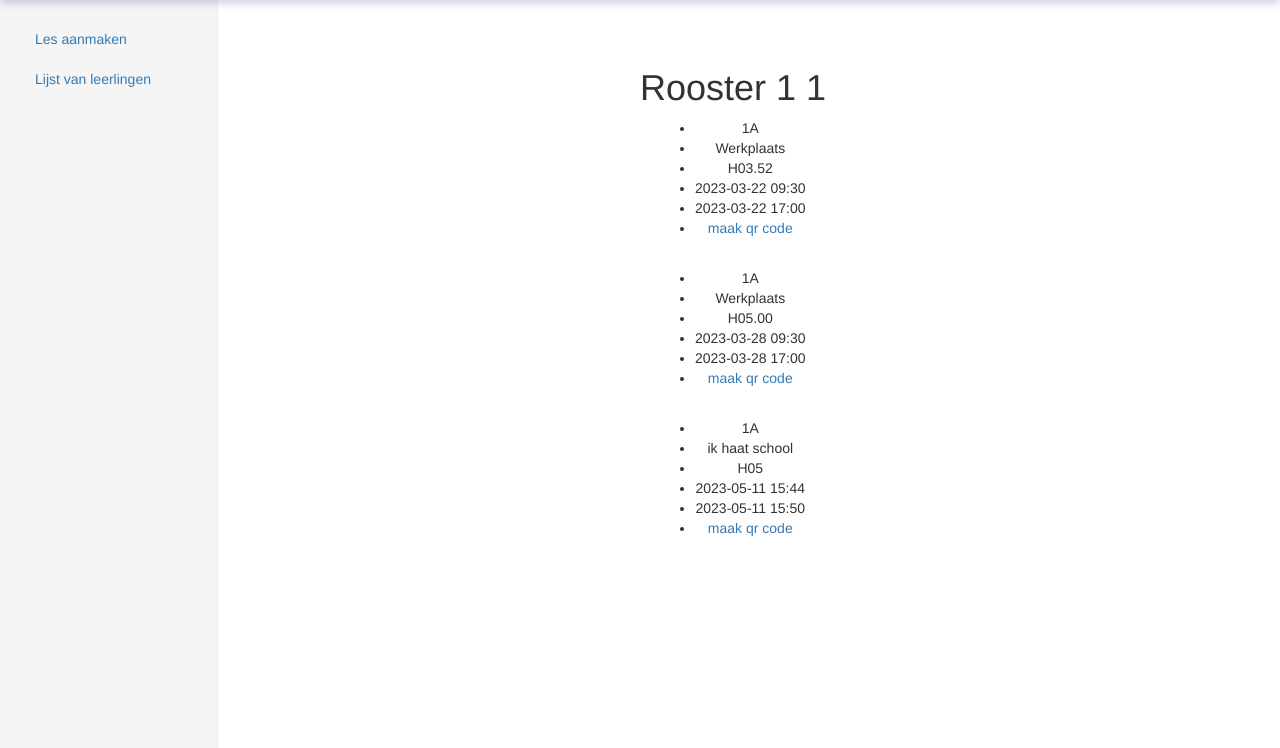
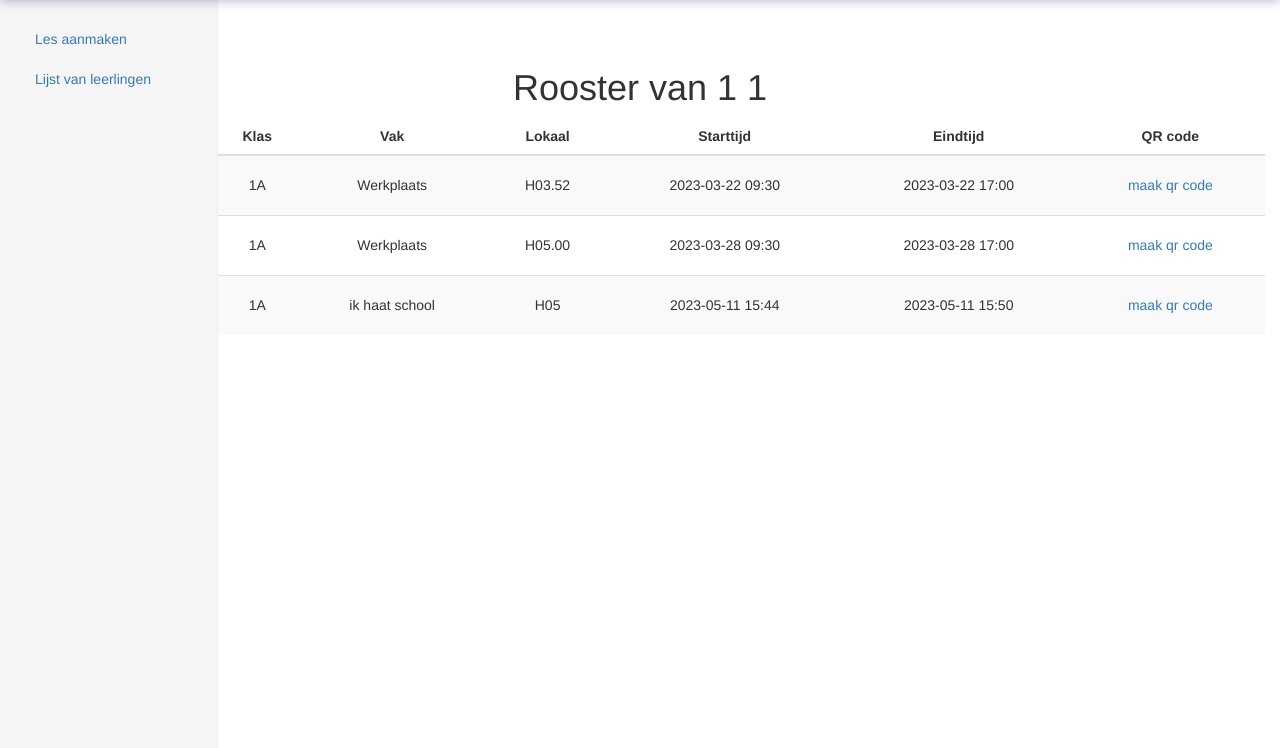
Before and after one commit to Danny-1053784/Week3-API-Security, a Flask app: page /admin in a window 1280 px wide; the page is wider, and only the part inside the window is pictured. Shown: the part 52-800 px from the top of that part. Run offline with Flask 3, Linux system fonts and the light colour scheme; a user stored in the database is signed in; data comes from the database, SQL or seed files in the repository; some libraries are stand-ins or nearby versions.

Commit message:
Update CSS dashboard admin

```diff
--- a/static/dashboard.css
+++ b/static/dashboard.css
@@ -120,14 +120,119 @@ body {
       }
 .col-lg-6{
 
+    width: 100% !important;
+    border-collapse: separate;
+    border-spacing: 5em;
+
+}
+/* h1.display-5.fw-bold {
+  text-align: justify;
+  margin-left: 50%;
+} */
+table#student_rooster_info ul {
+  padding-bottom: 20px;
+  list-style-type: none;
+  padding: 10px 19px 19px 19px;
+  background-color: #d30f4d11;
+}
+table#student_rooster_info {
+  margin: 0 auto;
+}
+table#student_rooster_info ul li {
+  display: inline-block;
+  margin-right: 20px;
+  font-size: 14px;
+  font-weight: 600;
+  color: #000;
+}
+table#student_rooster_info ul li span {
+  font-weight: 400;
+  color: #000;
+}
+table#student_rooster_info ul li a {
+  color: #000;
+}
+table#student_rooster_info ul li a:hover {
+  color: #d30f4d;
+}
+table#student_rooster_info ul li a i {
+  margin-right: 5px;
+}
+table#student_rooster_info tr td {
+  padding: 10px 0;
+}
+table#student_rooster_info tr td:first-child {
+  width: 200px;
+  font-weight: 600;
+  color: #000;
+}
+table#student_rooster_info tr td:last-child {
+  text-align: right;
+}
+table#student_rooster_info tr td:last-child a {
+  color: #d30f4d;
+}
+table#student_rooster_info tr td:last-child a:hover {
+  color: #000;
+}
+table#student_rooster_info tr td:last-child a i {
+  margin-right: 0;
+}
+table#student_rooster_info tr  {
+  border-bottom: 1px solid #eee;
+
+}
+table#student_rooster_info tr:last-child {
+  border-bottom: 0;
+}
+table#student_rooster_info tr:nth-child(odd) {
+  background-color: #f9f9f9;
+}
+table#student_rooster_info tr:nth-child(odd):hover {
+  background-color: #f5f5f5;
+}
+table#student_rooster_info tr:nth-child(even) {
+  background-color: #fff;
+}
+table#student_rooster_info tr:nth-child(even):hover {
+  background-color: #f5f5f5;
+}
+table#student_rooster_info tr:hover {
+  background-color: #f5f5f5;
+}
+table#student_rooster_info tr td a {
+  color: #000;
+}
+table#student_rooster_info tr td a:hover {
+  color: #d30f4d;
+}
+table#student_rooster_info tr td a i {
+  margin-right: 5px;
+}
+table#student_rooster_info tr td a:last-child i {
+  margin-right: 0;
+}
+table#student_rooster_info tr td a:last-child {
+  margin-left: 10px;
+}
+
+table#student_rooster_info tr td a:last-child:hover i {
+  color: #d30f4d;
+}
+.col-lg-12{
   width: 100% !important;
-  margin-left: 50%;
+  padding-left: 17%;
+
+}
+.col-lg-12 th{
   text-align: center;
 }
-h1.display-5.fw-bold {
-  text-align: justify;
-  margin-left: 50%;
-}
-table#student_rooster_info ul {
-  padding-bottom: 20px;
-}
+
+tbody#student_rooster_info td{
+    padding: 12px;
+    line-height: 2.5;
+    vertical-align: top;
+    border-top: 1px solid #ddd;
+    text-align: center;
+
+  }
--- a/templates/admin.html
+++ b/templates/admin.html
@@ -97,12 +97,23 @@
 
     <div class="px-4 py-5 my-5 text-center">
 
-      <h1 class="display-5 fw-bold">Rooster {{ voornaam }} {{ achternaam }} </h1>
-      <div class="col-lg-6 mx-auto">
-
-        <table id="student_rooster_info">
+      <h1 class="display-5 fw-bold">Rooster van {{ voornaam }} {{ achternaam }} </h1>
+      <div class="col-lg-12">
 
 
+        <table class="table table-striped table-hover">
+          <thead>
+            <tr>
+              <th scope="col">Klas</th>
+              <th scope="col">Vak</th>
+              <th scope="col">Lokaal</th>
+              <th scope="col">Starttijd</th>
+              <th scope="col">Eindtijd</th>
+              <th scope="col">QR code</th>
+            </tr>
+          </thead>
+          <tbody id="student_rooster_info">
+          </tbody>
         </table>
 
       </div>
@@ -129,7 +140,11 @@
         $("#student_rooster_info").empty()
         for (les of results) {
           console.log(les)
-          $("#student_rooster_info").append( '<ul>' + '<li>' + les[9] + '<li>' + les[3] + '<li>' + les[4] + '<li>' + les[5] + '<li>' + les[6] + '<li> <a href="qrcode/' + les[0] + '">maak qr code</a> </li>'  )
+
+          $("#student_rooster_info").append("<tr><td>" + les[9] + "</td><td>" + les[3] + "</td><td>" + les[4] + "</td><td>" + les[5] + "</td><td>" + les[6] + "</td><td> <a href='qrcode/" + les[0] + "'>maak qr code</a> </td></tr>")
+
+
+
 
         }
       }
```
